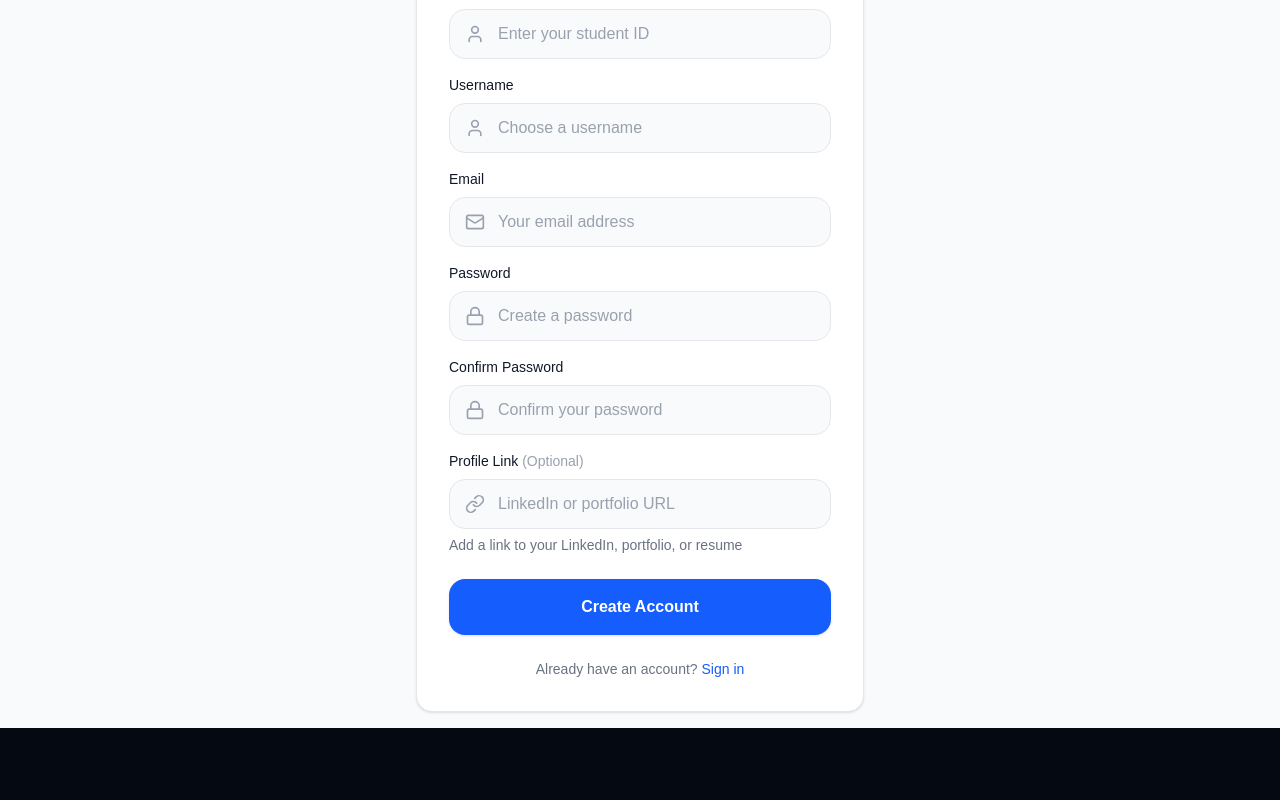
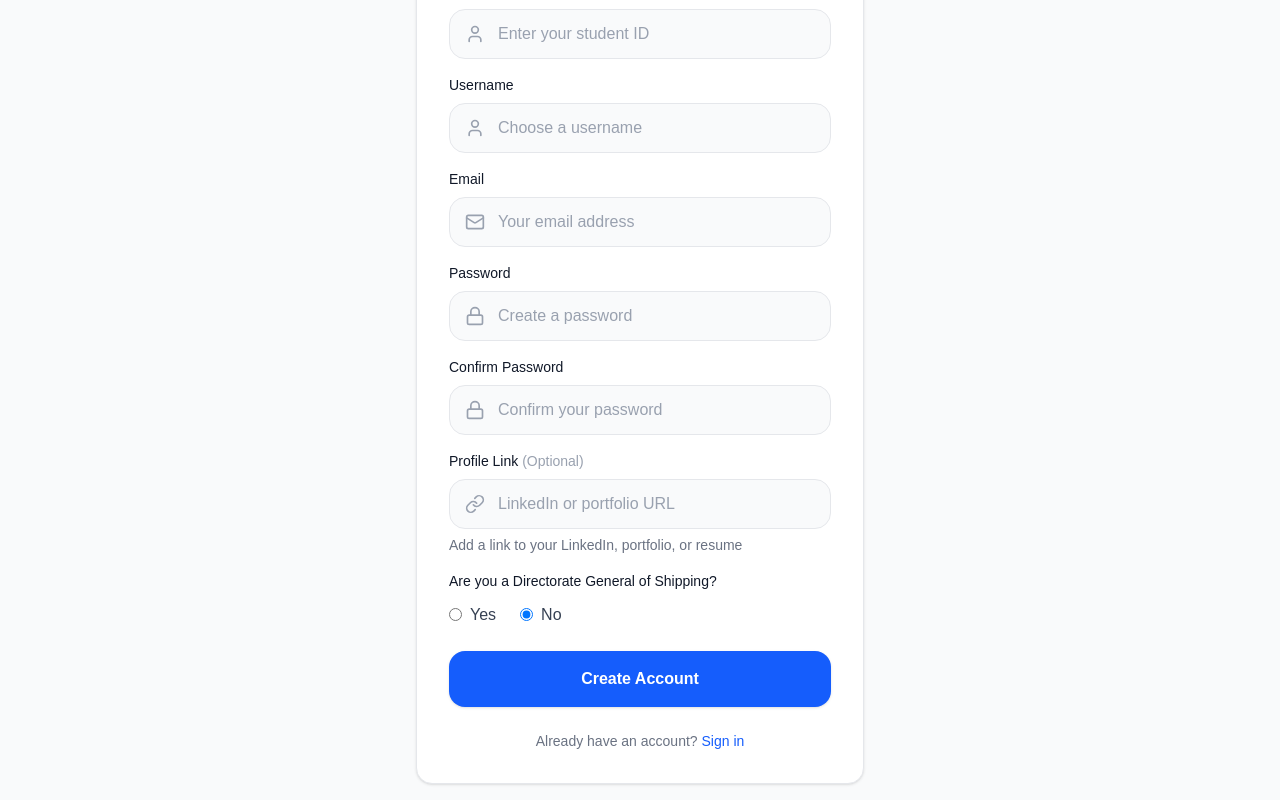
Before and after one commit to wnr-group/aqua-talent-client, a React (Vite) app: page /register/student in a window 1280 px wide. Shown: the part 424-1224 px from the top of the page. Before the commit the page ends 1152 px from the top, so only its background shows below. Built offline with nearby package versions, Linux system fonts and the light colour scheme.

Commit message:
added dg-dhoppy checkbox and email validation

```diff
--- a/src/features/admin/components/AdminStudentProfileModal.tsx
+++ b/src/features/admin/components/AdminStudentProfileModal.tsx
@@ -22,6 +22,7 @@ interface StudentProfile {
   id: string
   fullName: string
   email: string
+  isDGShipping?: 'yes' | 'no'
   profileLink?: string | null
   bio?: string | null
   location?: string | null
@@ -124,6 +125,13 @@ export default function AdminStudentProfileModal({
                   <Mail className="w-4 h-4" />
                   <span className="text-sm">{profile.email}</span>
                 </div>
+                {profile.isDGShipping && (
+                 <div className="flex items-center gap-2 text-gray-500 mt-1">
+                   <span className="text-sm">
+                    DG Shipping: <span className="font-medium text-gray-900">{profile.isDGShipping.toUpperCase()}</span>
+                  </span>
+                 </div>
+                )}
                 {profile.location && (
                   <div className="flex items-center gap-2 text-gray-500 mt-1">
                     <MapPin className="w-4 h-4" />
--- a/src/features/auth/pages/StudentRegisterPage.tsx
+++ b/src/features/auth/pages/StudentRegisterPage.tsx
@@ -29,9 +29,13 @@ export default function StudentRegisterPage() {
     formState: { errors },
   } = useForm<StudentRegisterFormData>({
     resolver: zodResolver(studentRegisterSchema),
+    defaultValues: {
+    isDGShipping: 'no',
+  },
   })
 
   const onSubmit = async (data: StudentRegisterFormData) => {
+    console.log("FORM DATA:", data);
     setIsLoading(true)
     try {
       await api.post('/auth/register/student', data)
@@ -229,6 +233,39 @@ export default function StudentRegisterPage() {
                 <p className="mt-1.5 text-sm text-red-600">{errors.profileLink.message}</p>
               )}
             </div>
+             <div>
+  <label className="block text-sm font-medium text-gray-900 mb-3">
+    Are you a Directorate General of Shipping?
+  </label>
+
+  <div className="flex items-center gap-6">
+    <label className="flex items-center gap-2 text-gray-700">
+      <input
+        {...register('isDGShipping')}
+        type="radio"
+        value="yes"
+        className="text-blue-600 focus:ring-blue-500"
+      />
+      Yes
+    </label>
+
+    <label className="flex items-center gap-2 text-gray-700">
+      <input
+        {...register('isDGShipping')}
+        type="radio"
+        value="no"
+        className="text-blue-600 focus:ring-blue-500"
+      />
+      No
+    </label>
+  </div>
+
+  {errors.isDGShipping && (
+    <p className="mt-1.5 text-sm text-red-600">
+      {errors.isDGShipping.message}
+    </p>
+  )}
+</div>
 
             <button
               type="submit"
--- a/src/features/student/pages/StudentProfile.tsx
+++ b/src/features/student/pages/StudentProfile.tsx
@@ -32,6 +32,7 @@ import type {
 interface StudentProfileApiResponse {
   fullName: string
   email: string
+  isDGShipping?: 'yes' | 'no'
   profileLink?: string | null
   bio?: string | null
   location?: string | null
@@ -115,6 +116,7 @@ const experienceSchema = z
 const profileSchema = z.object({
   fullName: z.string().min(2, 'Full name must be at least 2 characters'),
   email: z.string().email('Invalid email address'),
+  isDGShipping: z.enum(['yes', 'no']),
   profileLink: z.string().url('Must be a valid URL').or(z.literal('')).optional(),
   bio: z.string().max(600, 'Bio must be under 600 characters').optional(),
   location: z.string().max(120, 'Location must be under 120 characters').optional(),
@@ -128,6 +130,7 @@ const profileSchema = z.object({
 const DEFAULT_FORM_VALUES: StudentProfileFormValues = {
   fullName: '',
   email: '',
+  isDGShipping: 'no',
   profileLink: '',
   bio: '',
   location: '',
@@ -174,6 +177,7 @@ function mapApiToFormValues(data: StudentProfileApiResponse): StudentProfileForm
   return {
     fullName: data.fullName ?? '',
     email: data.email ?? '',
+    isDGShipping: data.isDGShipping ?? 'no',
     profileLink: data.profileLink ?? '',
     bio: data.bio ?? '',
     location: data.location ?? '',
@@ -203,6 +207,7 @@ function mapFormValuesToPayload(values: StudentProfileFormValues) {
   return {
     fullName: values.fullName.trim(),
     email: values.email.trim(),
+    isDGShipping: values.isDGShipping,
     profileLink: values.profileLink?.trim() || null,
     bio: values.bio?.trim() || null,
     location: values.location?.trim() || null,
@@ -562,6 +567,40 @@ export default function StudentProfile() {
                     Share your LinkedIn, portfolio, or Notion resume.
                   </p>
                 </div>
+
+                 <div>
+  <label className="block text-sm font-medium text-gray-900 mb-3">
+    Are you a Directorate General of Shipping?
+  </label>
+
+  <div className="flex items-center gap-6">
+    <label className="flex items-center gap-2 text-gray-700">
+      <input
+        {...register('isDGShipping')}
+        type="radio"
+        value="yes"
+        className="text-blue-600 focus:ring-blue-500"
+      />
+      Yes
+    </label>
+
+    <label className="flex items-center gap-2 text-gray-700">
+      <input
+        {...register('isDGShipping')}
+        type="radio"
+        value="no"
+        className="text-blue-600 focus:ring-blue-500"
+      />
+      No
+    </label>
+  </div>
+
+  {errors.isDGShipping && (
+    <p className="mt-1.5 text-sm text-red-600">
+      {errors.isDGShipping.message}
+    </p>
+  )}
+</div>
               </div>
 
               <div className="bg-white rounded-2xl shadow-sm border border-gray-200 p-6 space-y-6">
--- a/src/features/student/types.ts
+++ b/src/features/student/types.ts
@@ -17,6 +17,7 @@ export interface ExperienceFormValue {
 export interface StudentProfileFormValues {
   fullName: string
   email: string
+  isDGShipping: 'yes' | 'no'
   profileLink?: string
   bio?: string
   location?: string
--- a/src/types/entities.ts
+++ b/src/types/entities.ts
@@ -44,6 +44,7 @@ export interface Student {
   username: string
   fullName: string
   email: string
+  isDGShipping?: 'yes' | 'no'
   profileLink?: string | null
   resumeUrl?: string | null
   introVideoUrl?: string | null
--- a/src/types/schemas/auth.ts
+++ b/src/types/schemas/auth.ts
@@ -41,9 +41,11 @@ export const studentRegisterSchema = z.object({
     .max(30)
     .regex(/^[a-zA-Z0-9_]+$/, 'Username can only contain letters, numbers, and underscores'),
   email: z.string().email('Invalid email address'),
+  isDGShipping: z.enum(['yes', 'no']),
   password: z.string().min(8, 'Password must be at least 8 characters'),
   confirmPassword: z.string(),
   profileLink: z.string().url('Must be a valid URL').or(z.literal('')).optional(),
+
 }).refine((data) => data.password === data.confirmPassword, {
   message: "Passwords don't match",
   path: ['confirmPassword'],
```
